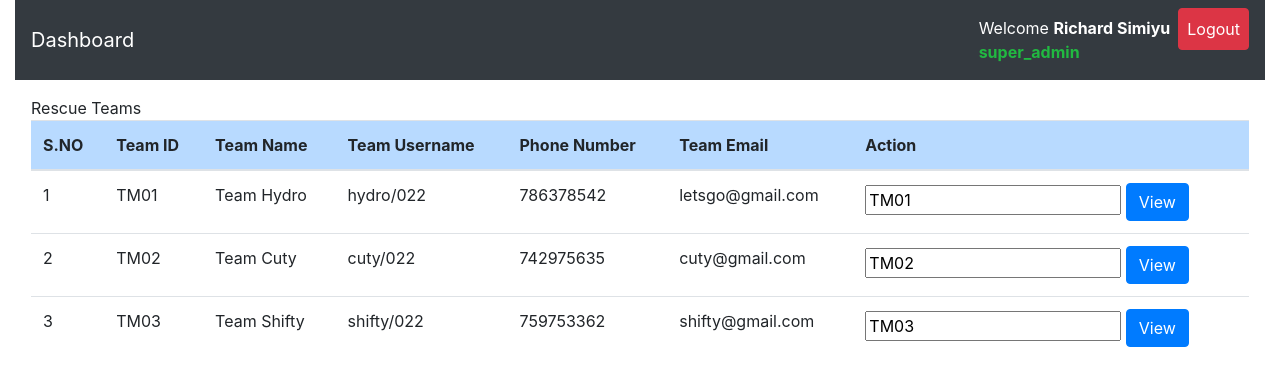
After one commit to makaubenson/emergency-response-system-maseno, a PHP site: page /admin/team.php in a window 1280 px wide. The commit adds this page. Shown: the top 386 px of the page. Run offline with PHP 8.4, Linux system fonts and the light colour scheme; a user stored in the database is signed in; data comes from the database, SQL or seed files in the repository; some libraries are stand-ins or nearby versions.

Commit message:
able to view team details

```diff
--- a/admin/dashboard.php
+++ b/admin/dashboard.php
@@ -140,7 +140,7 @@ $getInfo = json_decode($url);
               <div class="row no-gutters align-items-center">
                   <div class="col mr-2">
                       <div class="text-xs font-weight-bold text-primary text-uppercase mb-1">
-                        <a href="javascript:void(0)"> Rescue Teams</div>
+                        <a href="./team.php"> Rescue Teams</div>
                   </div>
                   <div class="col-auto">
                       <!-- <i class="fa-solid fa-wifi fa-2x text-gray-300" style="color:#e83e8c"></i> -->
--- a/admin/server.php
+++ b/admin/server.php
@@ -269,5 +269,86 @@ if (isset($_POST['reassign-team-btn'])) {
         }
       }
     }
+  // Viewing teams
+  if (isset($_POST['view-team-btn'])) {
+    $rescue_team_id = $_POST['teamID'];
 
+    if (empty($rescue_team_id)) {
+      array_push($errors, "No Team ID was selected");
+    }
+
+    if (count($errors) == 0) {
+      $fetch_query = "SELECT * FROM rescue_team WHERE team_id = '$rescue_team_id'";
+
+
+      $fetch_results = mysqli_query($db, $fetch_query);
+      if (mysqli_num_rows($fetch_results) == 1) {
+        $row = mysqli_fetch_assoc($fetch_results);
+      // end generate random alphanumeric character
+        //row data
+        $team_id=$row['team_id'];
+        $team_username=$row['team_username'];
+        $team_name=$row['team_name'];
+        $team_phonenumber=$row['team_phone'];
+        $team_email=$row['team_email'];
+        $team_login_pass = $row['team_password'];
+        $time_of_reg=$row['registration_timestamp'];
+
+        //sessions
+        $_SESSION['rescue_team_id'] = $team_id;
+        $_SESSION['team_username'] =$team_username;
+        $_SESSION['team_name'] =  $team_name;
+        $_SESSION['team_phone'] =$team_phonenumber;
+        $_SESSION['team_email'] =$team_email;
+        $_SESSION['team_password'] =$team_login_pass;
+        $_SESSION['registration_timestamp'] =$time_of_reg;
+
+        header('location: team_view.php');
+      }else{
+        array_push($errors, "Unable to fetch data");
+        header('location: team.php');
+      }
+    }
+  }
+  // Updating Team Details
+  if (isset($_POST['view-team-btn'])) {
+    $rescue_team_id = $_POST['teamID'];
+
+    if (empty($rescue_team_id)) {
+      array_push($errors, "No Team ID was selected");
+    }
+
+    if (count($errors) == 0) {
+      $fetch_query = "SELECT * FROM rescue_team WHERE team_id = '$rescue_team_id'";
+
+
+      $fetch_results = mysqli_query($db, $fetch_query);
+      if (mysqli_num_rows($fetch_results) == 1) {
+        $row = mysqli_fetch_assoc($fetch_results);
+      // end generate random alphanumeric character
+        //row data
+        $team_id=$row['team_id'];
+        $team_username=$row['team_username'];
+        $team_name=$row['team_name'];
+        $team_phonenumber=$row['team_phone'];
+        $team_email=$row['team_email'];
+        $team_login_pass = $row['team_password'];
+        $time_of_reg=$row['registration_timestamp'];
+
+        //sessions
+        $_SESSION['rescue_team_id'] = $team_id;
+        $_SESSION['team_username'] =$team_username;
+        $_SESSION['team_name'] =  $team_name;
+        $_SESSION['team_phone'] =$team_phonenumber;
+        $_SESSION['team_email'] =$team_email;
+        $_SESSION['team_password'] =$team_login_pass;
+        $_SESSION['registration_timestamp'] =$time_of_reg;
+
+        header('location: team_view.php');
+      }else{
+        array_push($errors, "Unable to fetch data");
+        header('location: team.php');
+      }
+    }
+  }
 ?>
--- /dev/null
+++ b/admin/team.php
@@ -0,0 +1,78 @@
+<?php
+include 'server.php';
+?>
+<!DOCTYPE html>
+<html lang="en">
+<?php include './includes/header.php'; ?>
+  <body>
+    <?php include './includes/navbar.php'; ?>
+
+  <div class="row m-3">
+    <div class="col-md-12">
+<div class="table-responsive-lg">
+    <table class="table">
+        <thead>
+          Rescue Teams
+            <tr >
+              <th scope="col" class="table-primary">S.NO</th>
+              <th scope="col" class="table-primary">Team ID</th>
+              <th scope="col" class="table-primary">Team Name</th>
+              <th scope="col" class="table-primary">Team Username</th>
+              <th scope="col" class="table-primary">Phone Number</th>
+              <th scope="col" class="table-primary">Team Email</th>
+              <th scope="col" class="table-primary">Action</th>
+            </tr>
+          </thead>
+          <tbody>
+
+    <?php
+    if($_SESSION['admin_id']){
+        $data_fetch_query = "SELECT * FROM `rescue_team`";
+        $data_result = mysqli_query($db, $data_fetch_query);
+        if ($data_result->num_rows > 0){
+            while($row = $data_result->fetch_assoc()) {
+                $team_ID = $row['team_id'];
+
+        echo "<tr> <td>" .$row["id"].  "</td>";
+        echo "<td>" .$row["team_id"]."</td>";
+        echo "<td>" .$row["team_name"]."</td>";
+        echo "<td>" .$row["team_username"]."</td>";
+        echo "<td>" .$row["team_phone"]."</td>";
+        echo "<td>" .$row["team_email"]."</td>";
+        echo "<td>
+
+        <form method ='POST' action='server.php'>
+        <input  type='text'  name='teamID' value='$team_ID'>
+        <input type='submit' value='View' name='view-team-btn' class='btn btn-primary'>
+        </form>
+        </td> </tr>";
+        }
+
+        }else{
+        echo "<td>"."No Requests Found"."</td>";
+        }
+
+        } else{
+            echo "<td>"."No Data Found"."</td>";
+        }
+
+?>
+          </tbody>
+    </table>
+  </div>
+
+  </div>
+
+</div>
+
+
+
+    <!--Bootstrap 4 scripts-->
+<script src="https://code.jquery.com/jquery-3.2.1.slim.min.js" integrity="sha384-KJ3o2DKtIkvYIK3UENzmM7KCkRr/rE9/Qpg6aAZGJwFDMVNA/GpGFF93hXpG5KkN" crossorigin="anonymous"></script>
+<script src="https://cdnjs.cloudflare.com/ajax/libs/popper.js/1.12.9/umd/popper.min.js" integrity="sha384-ApNbgh9B+Y1QKtv3Rn7W3mgPxhU9K/ScQsAP7hUibX39j7fakFPskvXusvfa0b4Q" crossorigin="anonymous"></script>
+<script src="https://maxcdn.bootstrapcdn.com/bootstrap/4.0.0/js/bootstrap.min.js" integrity="sha384-JZR6Spejh4U02d8jOt6vLEHfe/JQGiRRSQQxSfFWpi1MquVdAyjUar5+76PVCmYl" crossorigin="anonymous"></script>
+<!-- End Bootstrap 4 scripts-->
+<!-- modal script -->
+<script src="./static/js/app.js"></script>
+  </body>
+</html>
```
Also changed, not shown: admin/team_view.php (added, +68 -0 lines).
